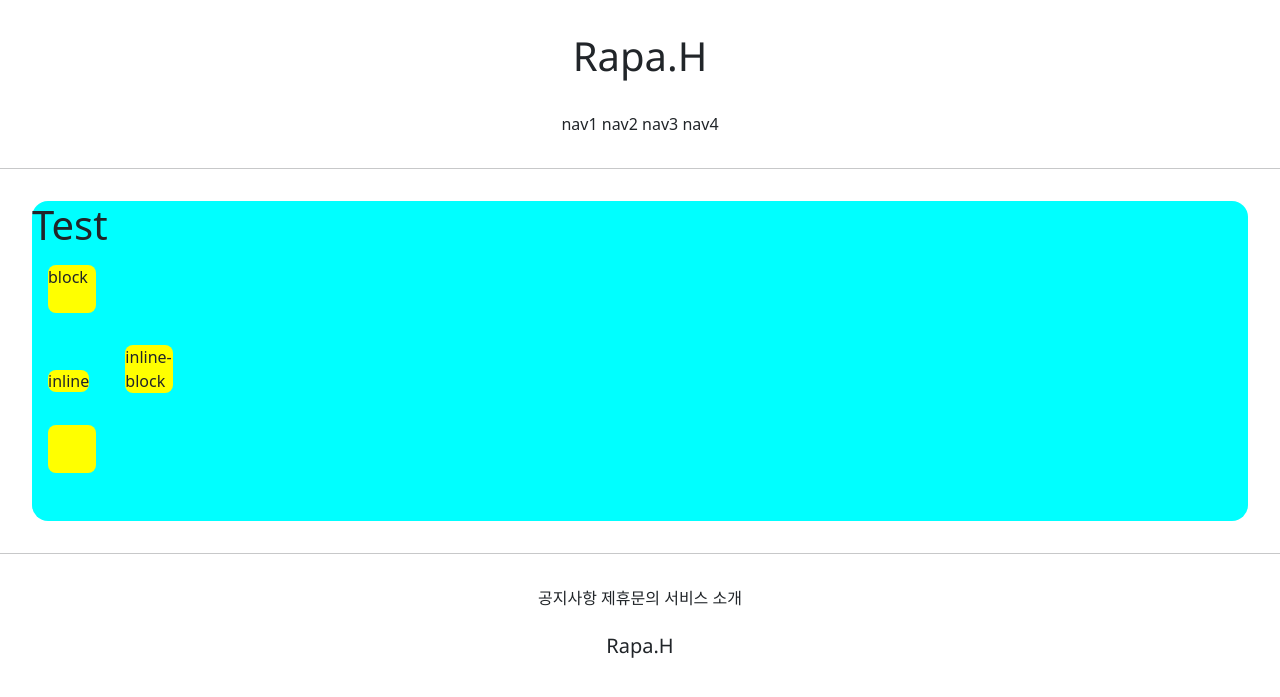
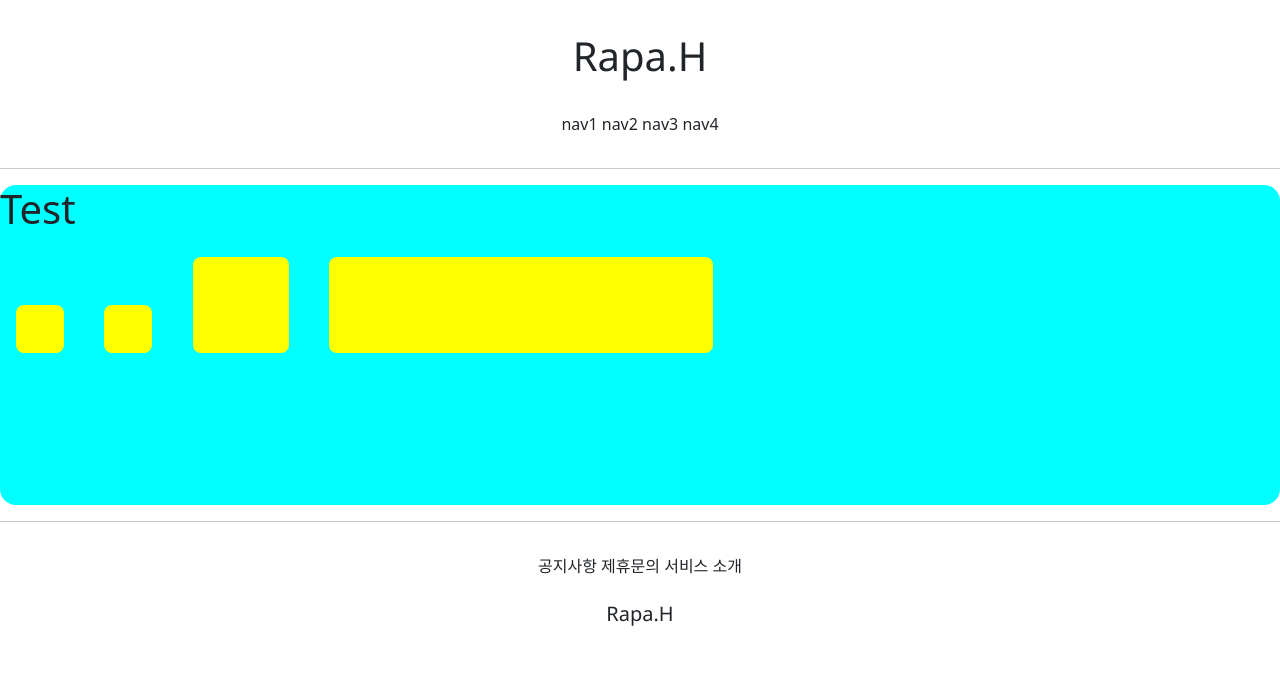
Before and after one commit to amuse777/gis_2ban_Hong, a Django app: page /account/hello_world/ in a window 1280 px wide. Shown: the top 697 px of the page. Run offline with Django 3.2, Linux system fonts and the light colour scheme.

Commit message:
7/7 CSS Commit - 3

```diff
--- a/accountapp/templates/accountapp/hello_world.html
+++ b/accountapp/templates/accountapp/hello_world.html
@@ -10,20 +10,22 @@
             width: 48px;
             margin: 1rem;
             border-radius: .5rem;
+            display: inline-block
         }
 
 
     </style>
 
-    <div  style="height: 20rem; background-color: aqua; margin: 2rem; border-radius: 1rem;">
+    <div  style="height: 20rem; background-color: aqua; m
+    argin: 2rem; border-radius: 1rem; font-size: 2rem">
         <h1>Test</h1>
 
-    <div class="testing" style="display: block">block</div>
-    <div class="testing" style="display: inline">inline</div>
-    <div class="testing" style="display: inline-block">inline-block</div>
-    <div class="testing" style="display: none">none</div>
-    <div class="testing"></div>
+    <div class="testing" style="height: 48px; width: 48px;"></div>
+    <div class="testing" style="height: 3rem; width: 3rem;"></div>
+    <div class="testing" style="height: 3em; width: 3em;"></div>
+    <div class="testing" style="height: 30%; width: 30%;"></div>
 
     </div>
 
+
 {% endblock %}
```
